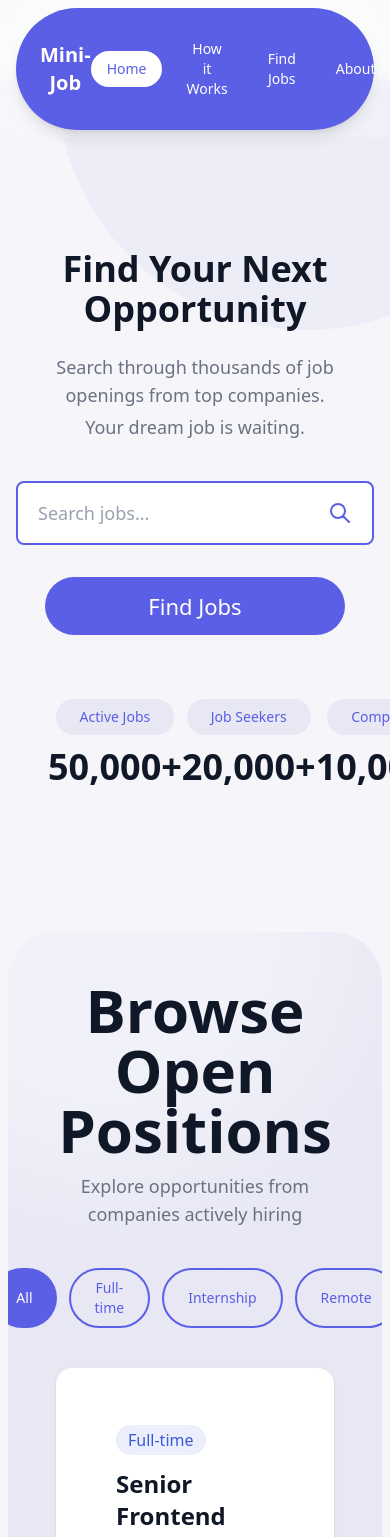
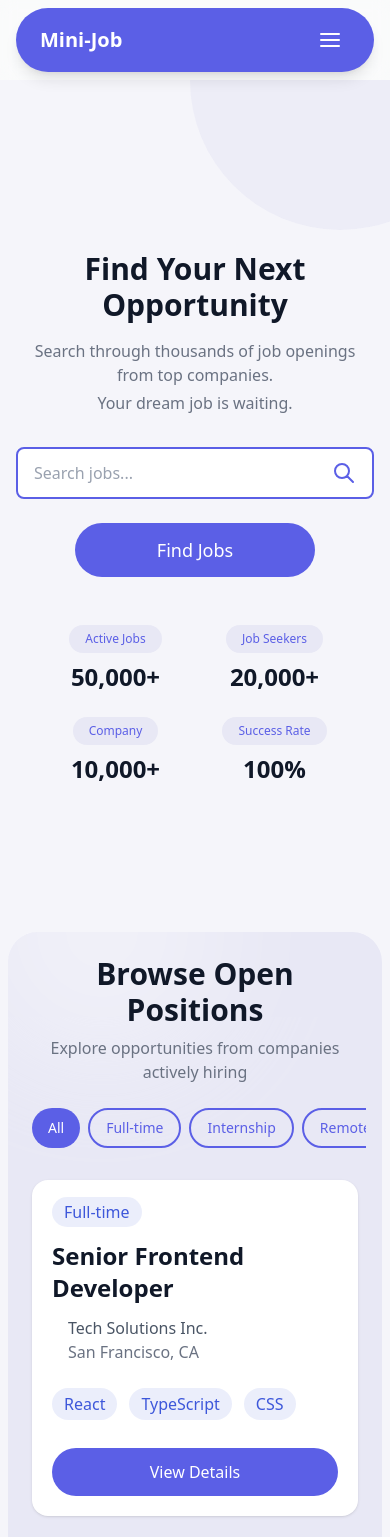
Before and after one commit to aaryanboy/Mini-Job, a React (Vite) app in the folder jobsite/: page / in a window 390 px wide. Shown: the top 1537 px of the page. Built offline with nearby package versions, Linux system fonts and the light colour scheme.

Commit message:
this might cause issues have ti check bg aile... will tonight

```diff
--- a/jobsite/src/components/common/JobCard.tsx
+++ b/jobsite/src/components/common/JobCard.tsx
@@ -21,7 +21,7 @@ const JobCard: React.FC<JobCardProps> = ({
   skills,
 }) => {
   return (
-    <div className="bg-white rounded-2xl  px-15 py-15 shadow-sm hover:shadow-md transition-shadow duration-200 min-h-[280px] flex flex-col">
+    <div className="bg-white rounded-2xl p-5 md:p-6 shadow-sm hover:shadow-md transition-shadow duration-200 min-h-[250px] md:min-h-[280px] flex flex-col">
       {/* Job Type Tag */}
       <div className="mb-4">
         <Tag variant="outline">{type}</Tag>
--- a/jobsite/src/components/common/StatCard.tsx
+++ b/jobsite/src/components/common/StatCard.tsx
@@ -8,10 +8,10 @@ interface StatCardProps {
 const StatCard: React.FC<StatCardProps> = ({ label, value }) => {
   return (
     <div className="flex flex-col items-center flex-1 select-none">
-      <span className="bg-[#E8E8F5] text-[#5B5FE6] px-6 py-2 rounded-full text-sm font-medium mb-3 whitespace-nowrap">
+      <span className="bg-[#E8E8F5] text-[#5B5FE6] px-4 md:px-6 py-1.5 md:py-2 rounded-full text-xs md:text-sm font-medium mb-2 md:mb-3 whitespace-nowrap">
         {label}
       </span>
-      <span className="text-4xl font-bold text-gray-900">{value}</span>
+      <span className="text-2xl md:text-4xl font-bold text-gray-900">{value}</span>
     </div>
   );
 };
--- a/jobsite/src/components/layout/Navbar.tsx
+++ b/jobsite/src/components/layout/Navbar.tsx
@@ -3,6 +3,7 @@ import { useState } from 'react';
 
 const Navbar = () => {
   const [activeSection, setActiveSection] = useState('home');
+  const [isMenuOpen, setIsMenuOpen] = useState(false);
   const navigate = useNavigate();
   const location = useLocation();
 
@@ -50,17 +51,20 @@ const Navbar = () => {
 
   return (
     <div className="fixed top-0 left-0 right-0 z-50 bg-white/20 backdrop-blur-sm py-2">
-      <nav className="bg-[#5B5FE6] rounded-full mx-4 px-6 py-3 flex items-center justify-between shadow-lg">
+      <nav className="bg-[#5B5FE6] rounded-full mx-4 px-6 py-3 flex items-center justify-between shadow-lg relative">
         {/* Logo */}
         <button
-          onClick={() => scrollToSection('home')}
+          onClick={() => {
+            scrollToSection('home');
+            setIsMenuOpen(false);
+          }}
           className="text-white text-xl font-bold cursor-pointer bg-transparent border-none"
         >
           Mini-Job
         </button>
 
-        {/* Navigation Links */}
-        <div className="flex items-center gap-2">
+        {/* Desktop Navigation Links */}
+        <div className="hidden md:flex items-center gap-2">
           {navLinks.map((link) => {
             const isActive = activeSection === link.sectionId;
             return (
@@ -79,13 +83,65 @@ const Navbar = () => {
           })}
         </div>
 
-        {/* Sign Up / Sign In Button */}
+        {/* Desktop Sign Up / Sign In Button */}
         <Link
           to="/auth"
-          className="bg-white text-gray-800 px-5 py-2 rounded-full text-sm font-medium hover:bg-gray-100 transition-colors duration-200 border border-gray-200"
+          className="hidden md:block bg-white text-gray-800 px-5 py-2 rounded-full text-sm font-medium hover:bg-gray-100 transition-colors duration-200 border border-gray-200"
         >
           Sign Up / Sign In
         </Link>
+
+        {/* Mobile Menu Button */}
+        <button
+          className="md:hidden text-white p-2"
+          onClick={() => setIsMenuOpen(!isMenuOpen)}
+        >
+          {isMenuOpen ? (
+            <svg xmlns="http://www.w3.org/2000/svg" width="24" height="24" viewBox="0 0 24 24" fill="none" stroke="currentColor" strokeWidth="2" strokeLinecap="round" strokeLinejoin="round">
+              <line x1="18" y1="6" x2="6" y2="18"></line>
+              <line x1="6" y1="6" x2="18" y2="18"></line>
+            </svg>
+          ) : (
+            <svg xmlns="http://www.w3.org/2000/svg" width="24" height="24" viewBox="0 0 24 24" fill="none" stroke="currentColor" strokeWidth="2" strokeLinecap="round" strokeLinejoin="round">
+              <line x1="3" y1="12" x2="21" y2="12"></line>
+              <line x1="3" y1="6" x2="21" y2="6"></line>
+              <line x1="3" y1="18" x2="21" y2="18"></line>
+            </svg>
+          )}
+        </button>
+
+        {/* Mobile Menu Dropdown */}
+        {isMenuOpen && (
+          <div className="absolute top-full left-0 right-0 mt-4 mx-4 p-4 bg-white rounded-2xl shadow-xl flex flex-col gap-4 md:hidden animate-fade-in">
+            {navLinks.map((link) => {
+              const isActive = activeSection === link.sectionId;
+              return (
+                <button
+                  key={link.name}
+                  onClick={() => {
+                    scrollToSection(link.sectionId);
+                    setIsMenuOpen(false);
+                  }}
+                  className={`w-full text-left px-4 py-3 rounded-xl transition-colors duration-200 text-base font-medium ${
+                    isActive
+                      ? 'bg-[#5B5FE6]/10 text-[#5B5FE6]'
+                      : 'text-gray-600 hover:bg-gray-50'
+                  }`}
+                >
+                  {link.name}
+                </button>
+              );
+            })}
+            <hr className="border-gray-100" />
+            <Link
+              to="/auth"
+              onClick={() => setIsMenuOpen(false)}
+              className="w-full text-center bg-[#5B5FE6] text-white px-5 py-3 rounded-xl text-base font-medium hover:bg-[#4a4ed4] transition-colors duration-200"
+            >
+              Sign Up / Sign In
+            </Link>
+          </div>
+        )}
       </nav>
     </div>
   );
--- a/jobsite/src/components/sections/BrowseJobs.tsx
+++ b/jobsite/src/components/sections/BrowseJobs.tsx
@@ -18,31 +18,31 @@ const BrowseJobs = () => {
 
   return (
     <section id="find-jobs" className="bg-[#F5F5FA] p-2 md:p-4">
-      <div className="w-full mx-auto bg-[#E8E8F5] rounded-[50px] min-h-screen p-12 md:p-32 relative overflow-hidden">
+      <div className="w-full mx-auto bg-[#E8E8F5] rounded-[30px] md:rounded-[50px] min-h-screen p-6 md:p-32 relative overflow-hidden">
         {/* Decorative shape */}
         <div className="absolute top-0 left-0 w-full h-full overflow-hidden pointer-events-none">
-           <div className="absolute top-0 left-1/4 w-[500px] h-[500px] bg-white rounded-full -translate-y-1/2 -translate-x-1/2 opacity-40 blur-3xl" />
+           <div className="absolute top-0 left-1/4 w-[250px] md:w-[500px] h-[250px] md:h-[500px] bg-white rounded-full -translate-y-1/2 -translate-x-1/2 opacity-40 blur-3xl" />
         </div>
 
         <div className="relative z-10">
         {/* Header */}
-        <div className="text-center mb-10">
-          <h2 className="text-6xl font-bold text-gray-900 mb-3">
+        <div className="text-center mb-6 md:mb-10">
+          <h2 className="text-3xl md:text-6xl font-bold text-gray-900 mb-2 md:mb-3">
             Browse Open Positions
           </h2>
-          <p className="text-gray-500 text-lg">
+          <p className="text-gray-500 text-base md:text-lg">
             Explore opportunities from companies actively hiring
           </p>
         </div>
 
         {/* Filter Buttons */}
-        <div className="flex justify-center gap-3 mb-10">
+        <div className="flex justify-start md:justify-center gap-2 md:gap-3 mb-6 md:mb-10 overflow-x-auto pb-2 -mx-2 px-2">
           {filters.map((filter) => (
             <Button
               key={filter}
               variant={activeFilter === filter ? 'primary' : 'outline'}
               onClick={() => setActiveFilter(filter)}
-              className="px-6 py-2 text-sm"
+              className="px-4 md:px-6 py-2 text-sm whitespace-nowrap flex-shrink-0"
             >
               {filter}
             </Button>
--- a/jobsite/src/components/sections/Hero.tsx
+++ b/jobsite/src/components/sections/Hero.tsx
@@ -10,31 +10,31 @@ const Hero = () => {
   ];
 
   return (
-    <section className="bg-[#F5F5FA] min-h-screen pt-24 pb-16 px-4 relative overflow-hidden flex flex-col justify-center">
+    <section className="bg-[#F5F5FA] min-h-screen pt-20 md:pt-24 pb-12 md:pb-16 px-4 relative overflow-hidden flex flex-col justify-center">
       {/* Decorative curved shape */}
-      <div className="absolute top-0 right-0 w-[500px] h-[500px] bg-[#E8E8F5] rounded-full -translate-y-1/2 translate-x-1/3 opacity-60" />
+      <div className="absolute top-0 right-0 w-[300px] md:w-[500px] h-[300px] md:h-[500px] bg-[#E8E8F5] rounded-full -translate-y-1/2 translate-x-1/3 opacity-60" />
 
       <div className="max-w-6xl mx-auto text-center relative z-10 select-none">
         {/* Heading */}
-        <h1 className="text-4xl md:text-5xl lg:text-6xl font-bold text-gray-900 mb-6">
+        <h1 className="text-3xl md:text-5xl lg:text-6xl font-bold text-gray-900 mb-4 md:mb-6">
           Find Your Next Opportunity
         </h1>
 
         {/* Subtitle */}
-        <p className="text-gray-500 text-lg mb-1">
+        <p className="text-gray-500 text-base md:text-lg mb-1">
           Search through thousands of job openings from top companies.
         </p>
-        <p className="text-gray-500 text-lg mb-10">
+        <p className="text-gray-500 text-base md:text-lg mb-8 md:mb-10">
           Your dream job is waiting.
         </p>
 
         {/* Search Box */}
-        <div className="max-w-2xl mx-auto mb-8">
-          <div className="flex items-center bg-white border-2 border-[#5B5FE6] rounded-lg px-5 py-4">
+        <div className="max-w-2xl mx-auto mb-6 md:mb-8">
+          <div className="flex items-center bg-white border-2 border-[#5B5FE6] rounded-lg px-4 md:px-5 py-3 md:py-4">
             <input
               type="text"
               placeholder="Search jobs..."
-              className="flex-1 outline-none text-gray-700 placeholder-gray-400 text-lg"
+              className="flex-1 outline-none text-gray-700 placeholder-gray-400 text-base md:text-lg"
             />
             <svg
               xmlns="http://www.w3.org/2000/svg"
@@ -54,12 +54,12 @@ const Hero = () => {
         </div>
 
         {/* Find Jobs Button - Centered */}
-        <div className="flex justify-center mb-16">
+        <div className="flex justify-center mb-12 md:mb-16">
           <Button
             variant="primary"
-            width="300px"
-            height="58px"
-            text="22px"
+            width="240px"
+            height="54px"
+            text="18px"
             href="/find-jobs"
           >
             Find Jobs
@@ -69,7 +69,7 @@ const Hero = () => {
 
       {/* Stats Section - Using StatCard component */}
       <div className="w-full max-w-6xl mx-auto px-8">
-        <div className="flex justify-between items-center">
+        <div className="grid grid-cols-2 md:flex md:justify-between gap-6 md:gap-4 items-center">
           {stats.map((stat) => (
             <StatCard key={stat.label} label={stat.label} value={stat.value} />
           ))}
--- a/jobsite/src/components/sections/HowItWorks.tsx
+++ b/jobsite/src/components/sections/HowItWorks.tsx
@@ -25,24 +25,24 @@ const HowItWorks = () => {
   ];
 
   return (
-    <section id="how-it-works" className="bg-[#F5F5FA] py-24 px-4">
+    <section id="how-it-works" className="bg-[#F5F5FA] py-12 md:py-24 px-4">
       <div className="max-w-7xl mx-auto select-none">
         {/* Header */}
-        <div className="text-center mb-16">
-          <h2 className="text-4xl md:text-5xl  text-gray-900 mb-4">
+        <div className="text-center mb-8 md:mb-16">
+          <h2 className="text-3xl md:text-5xl text-gray-900 mb-3 md:mb-4">
             How It Works
           </h2>
-          <p className="text-gray-500 text-2xl">
+          <p className="text-gray-500 text-lg md:text-2xl">
             Get started with your job search in four simple steps
           </p>
         </div>
 
         {/* Steps Grid */}
-        <div className="grid grid-cols-1 md:grid-cols-2 lg:grid-cols-4 gap-8">
+        <div className="grid grid-cols-1 sm:grid-cols-2 lg:grid-cols-4 gap-4 md:gap-8">
           {steps.map((item, index) => (
             <div
               key={index}
-              className="bg-[#F5F5FA] rounded-[30px] p-10 text-center hover:shadow-lg transition-all duration-300"
+              className="bg-white md:bg-[#F5F5FA] rounded-[20px] md:rounded-[30px] p-6 md:p-10 text-center hover:shadow-lg transition-all duration-300"
             >
               <div className="flex flex-col items-center">
                 <div className="mb-6 flex justify-start w-full">
```
Also changed, not shown: jobsite/src/components/layout/Footer.tsx (+19 -19 lines), jobsite/src/pages/JobDetail.tsx (+12 -12 lines).
